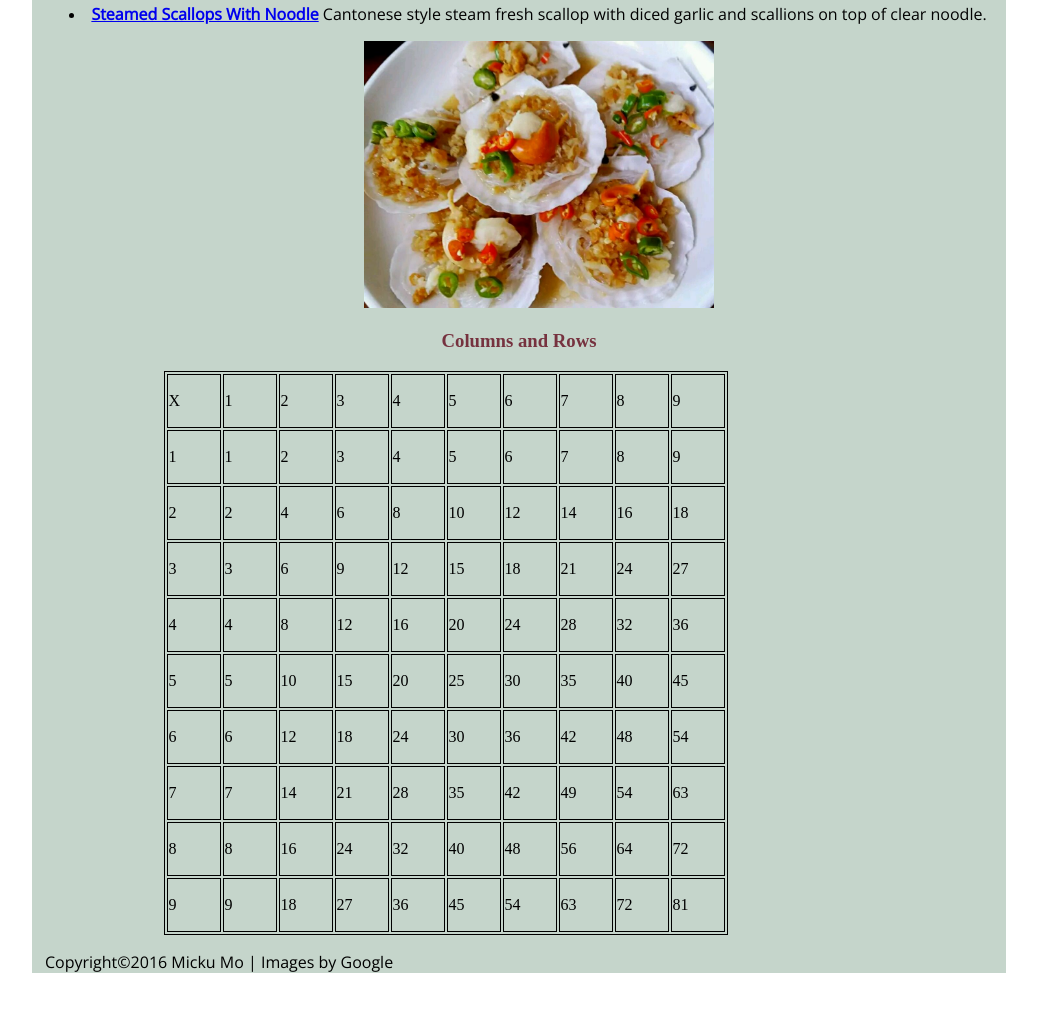
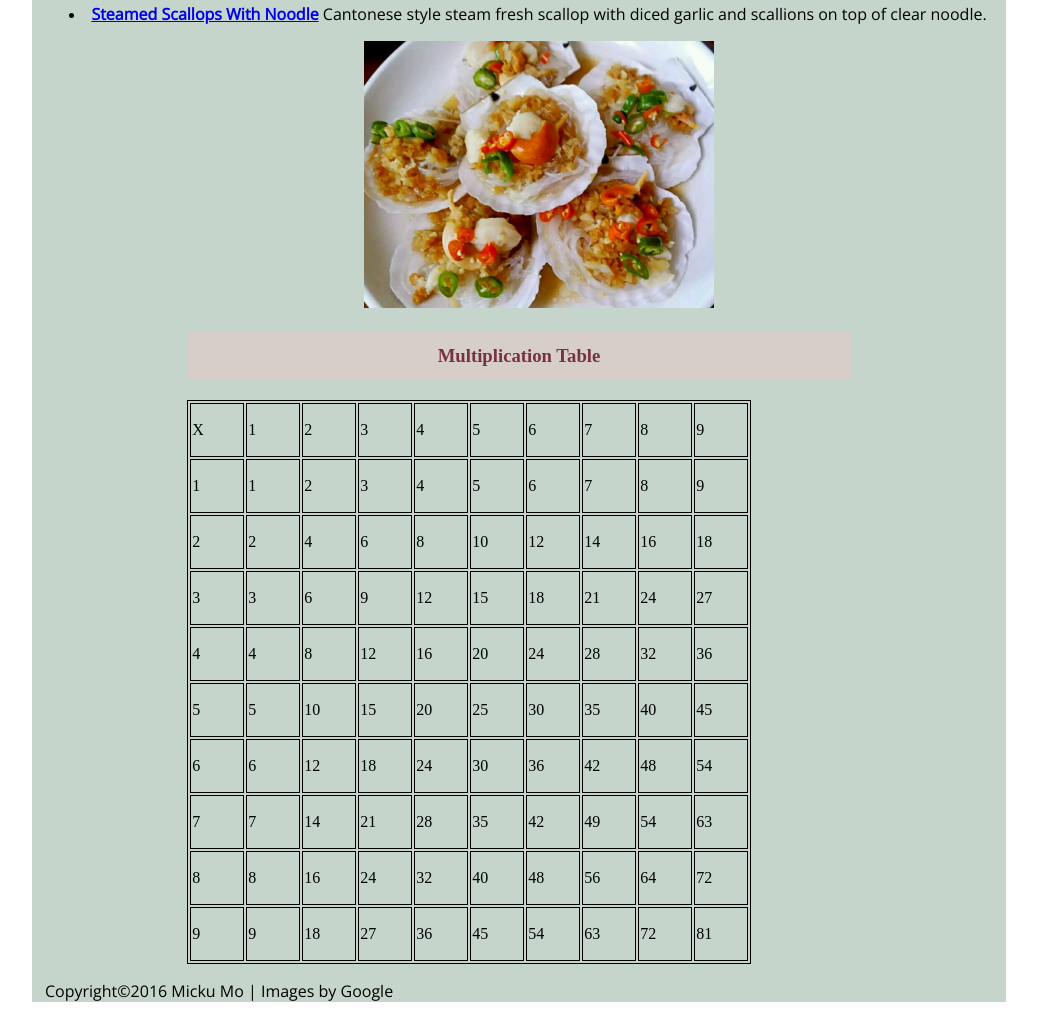
Before and after one commit to MickuMo/lab-12-html, a plain HTML site: page index.html in a window 1280 px wide. Shown: the part 1125-2143 px from the top of the page, without its empty margins (121-1158 px from the left). Before the commit the page ends 2114 px from the top, so only its background shows below. Drawn offline with nearby package versions, Linux system fonts and the light colour scheme; a web font is replaced by a local one.

Commit message:
edited multiplication table

```diff
--- a/index.html
+++ b/index.html
@@ -31,7 +31,7 @@
 		</ul>
 
 		<div id="table">
-		<h3>Columns and Rows</h3>
+		<h3>Multiplication Table</h3>
 		<!-- TWO COLUMNS, THREE ROWS -->
 		<table>
 			<tr>
--- a/style.css
+++ b/style.css
@@ -38,9 +38,14 @@ img{
 }
 
 #table{
-	width: 75%;
+	width: 70%;
 	margin: 0 auto;
 	clear: both;
+}
+#table h3{
+	background-color: #d7cec7;
+	padding: 2%;
+	margin: 20px 0 20px 0;
 }
 table, td, tr{
 	border: 1px solid #000;
```
